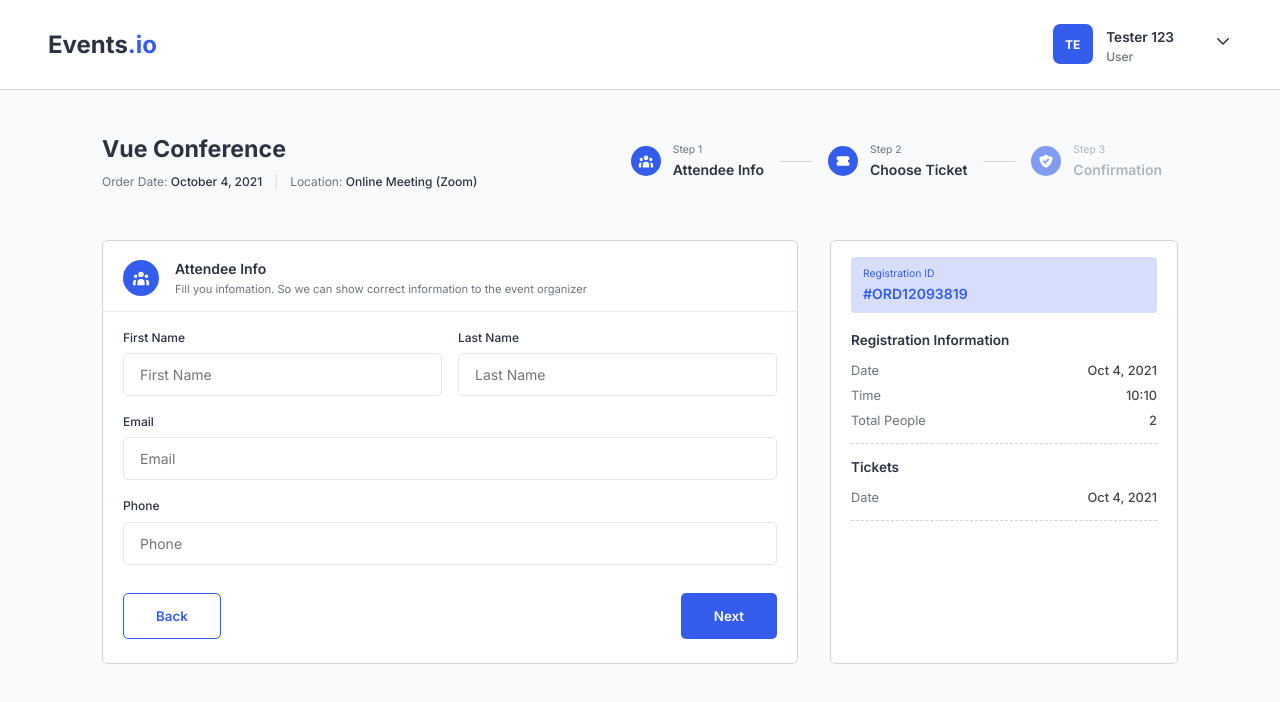
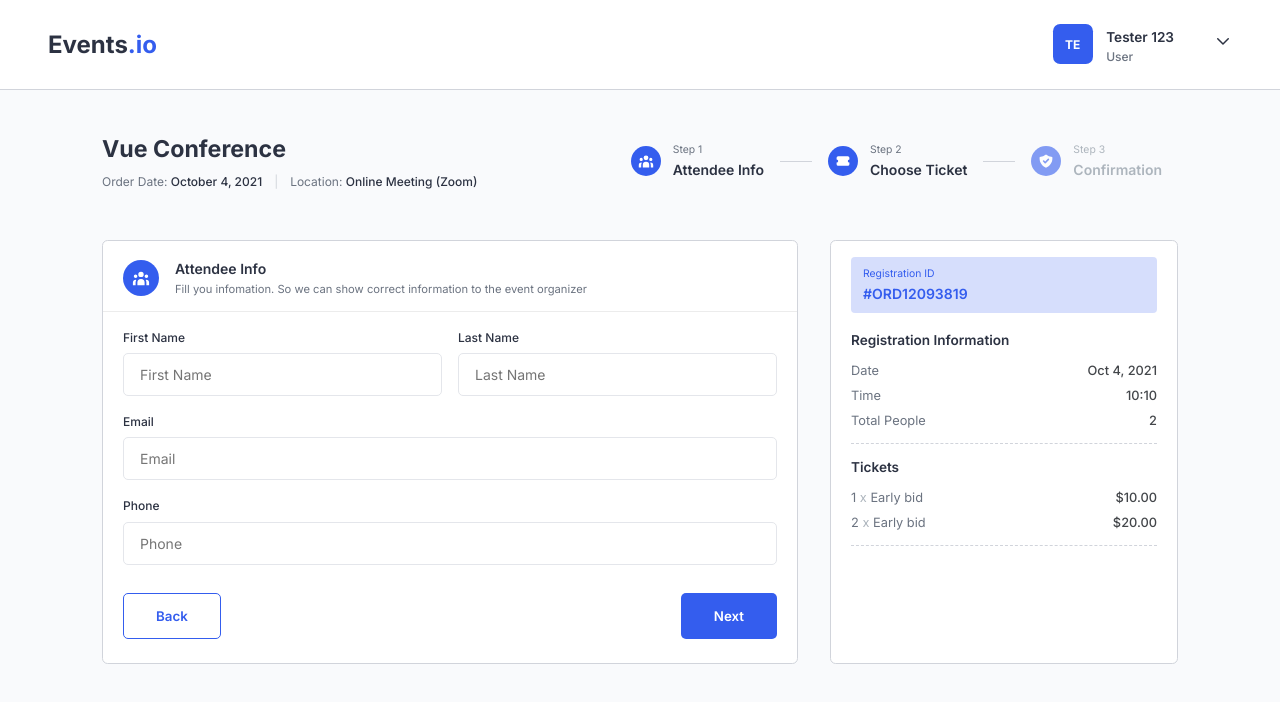
Before and after one commit to Erik3010/events.io, a React (Create React App) app: page /registration in a window 1280 px wide. Shown: the top 702 px of the page. Built offline with nearby package versions, Linux system fonts and the light colour scheme.

Commit message:
feat: add registration summary

```diff
--- a/src/pages/Registration/Registration.js
+++ b/src/pages/Registration/Registration.js
@@ -176,17 +176,29 @@ function Registration() {
                   <div
                     className={styles["registration-summary-list-content-item"]}
                   >
-                    <span>Date</span>
+                    <span>
+                      1 <span className={styles["times"]}>x</span> Early bid
+                    </span>
                     <span
                       className={
                         styles["registration-summary-list-content-item-value"]
                       }
                     >
-                      {new Intl.DateTimeFormat("en-US", {
-                        year: "numeric",
-                        month: "short",
-                        day: "numeric",
-                      }).format(new Date())}
+                      $10.00
+                    </span>
+                  </div>
+                  <div
+                    className={styles["registration-summary-list-content-item"]}
+                  >
+                    <span>
+                      2 <span className={styles["times"]}>x</span> Early bid
+                    </span>
+                    <span
+                      className={
+                        styles["registration-summary-list-content-item-value"]
+                      }
+                    >
+                      $20.00
                     </span>
                   </div>
                 </div>
--- a/src/pages/Registration/registration.module.scss
+++ b/src/pages/Registration/registration.module.scss
@@ -178,6 +178,9 @@
                 > * {
                   color: $subtitle;
                 }
+                .times {
+                  color: $gray;
+                }
                 &-value {
                   color: $lightText;
                   font-weight: 500;
```
